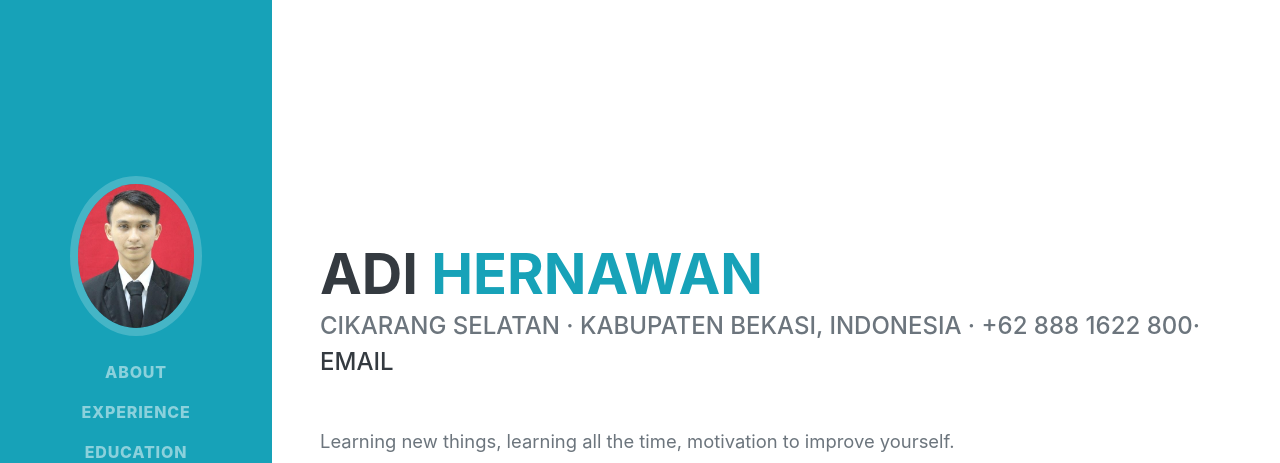
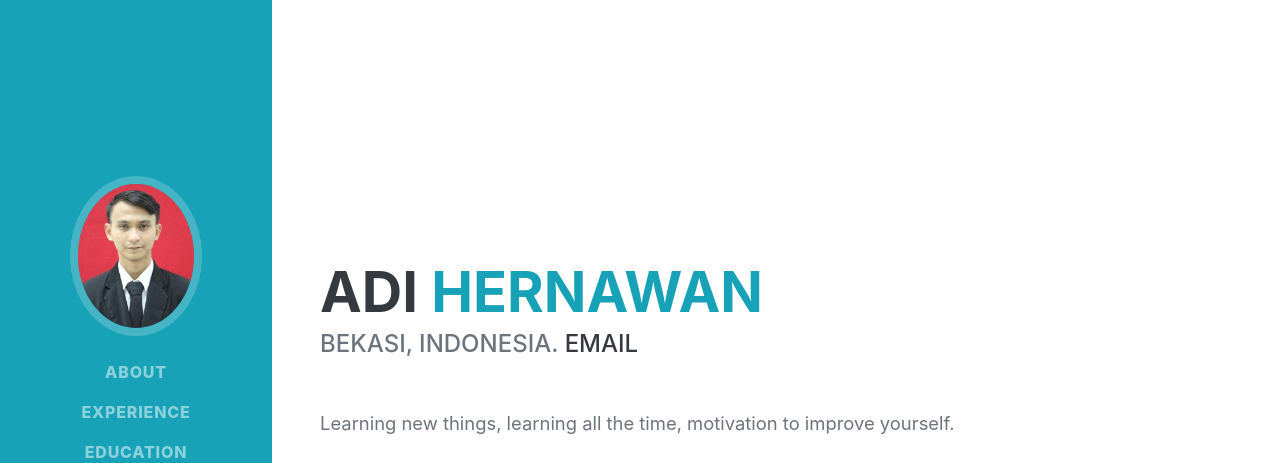
Before and after one commit to adiher22/resume, a plain HTML site: page index.html in a window 1280 px wide. Shown: the top 463 px of the page. Drawn offline with nearby package versions, Linux system fonts and the light colour scheme; a web font is replaced by a local one.

Commit message:
update alamat

```diff
--- a/index.html
+++ b/index.html
@@ -45,7 +45,7 @@
                         <span class="text-info">Hernawan</span>
                     </h2>
                     <div class="subheading mb-5">
-                        Cikarang Selatan · Kabupaten Bekasi, Indonesia · +62 888 1622 800·
+                        Bekasi, Indonesia.
                         <a href="mailto:adihernawan5@gmail.com">Email</a>
                     </div>
                     <p class="lead mb-5">Learning new things, learning all the time, motivation to improve yourself.</p>
```
